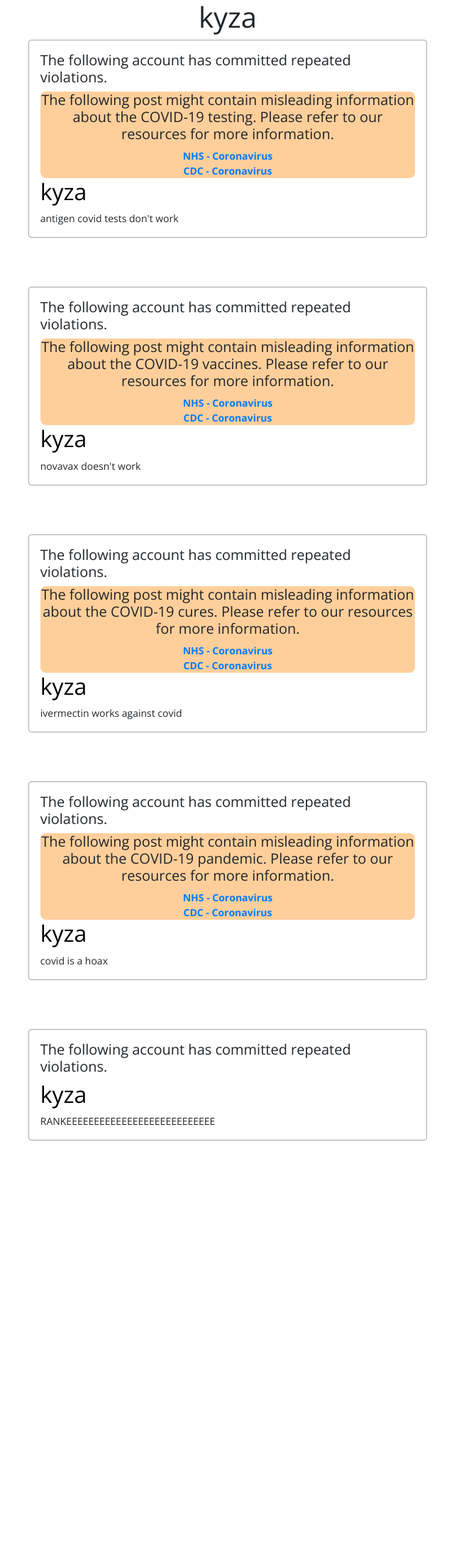
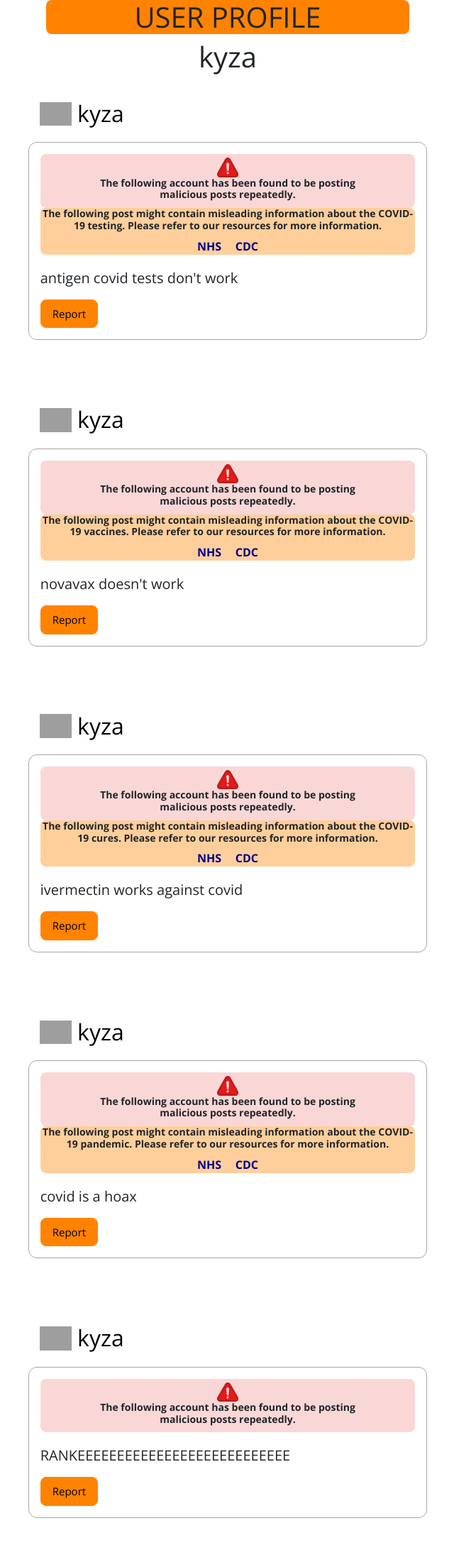
Before and after one commit to Miza-web/PostZone, a Flask app: a page that uses templates/user_profile.html in a window 1280 px wide. Shown: the part 75-2283 px from the top of the page at 71% size, without its empty margins (319-959 px from the left). Before the commit the page ends 1682 px from the top, so only its background shows below. Run offline with Flask 3, Linux system fonts and the light colour scheme; a user stored in the database is signed in; data comes from the database, SQL or seed files in the repository; some libraries are stand-ins or nearby versions; grey boxes are pictures that could not be loaded.

Commit message:
applied new post display to all pages

```diff
--- a/static/css/style.css
+++ b/static/css/style.css
@@ -223,3 +223,12 @@ padding-top: 20px;
   color: darkblue;
   font-size: 16px;
 }
+.user_profile {
+  background-color: #ffffff;
+  padding-bottom: 5px;
+}
+.profile_header {
+  background-color: #ff8300;
+  width: 40%;
+  border-radius: 8px;
+}
--- a/templates/index.html
+++ b/templates/index.html
@@ -34,7 +34,6 @@ toastr.success('Thank you!', 'We have received your report.');
   </div>
     <div class="col-8 pt-3 text-center">
       <form action="{{ url_for('post_submit') }}" method="POST" id="post_form">
-        <input class="mb-2" type="text" placeholder="Title" name="title" style="width: 40%" required/><br>
         <textarea placeholder="Post content" form="post_form" name="content" style="height: 100px; width: 40%" required></textarea>
         <br/>
         <input type="submit" value="Submit Post" />
--- a/templates/post_database.html
+++ b/templates/post_database.html
@@ -10,7 +10,6 @@ toastr.success('Post deleted.', 'Success!');
     <table class="table">
         <tr>
             <td>ID</td>
-            <td>Title</td>
             <td>Content</td>
             <td>Author</td>
             <td>Date</td>
@@ -19,7 +18,6 @@ toastr.success('Post deleted.', 'Success!');
         <tr>
             {% for post in post_table %}
             <td>{{post.ID}}</td>
-            <td>{{post.title}}</td>
             <td>{{post.content}}</td>
             <td>{{post.by_user}}</td>
             <td>{{post.created_at}}</td>
--- a/templates/report_database.html
+++ b/templates/report_database.html
@@ -11,7 +11,6 @@ toastr.success('Report reviewed & post updated.', 'Success!');
     <table class="table">
         <tr>
             <td>ID</td>
-            <td>Title</td>
             <td>Content</td>
             <td>Author</td>
             <td>Date</td>
@@ -22,7 +21,6 @@ toastr.success('Report reviewed & post updated.', 'Success!');
         <tr>
             {% for post in report_table %}
             <td>{{post.ID}}</td>
-            <td>{{post.title}}</td>
             <td>{{post.content}}</td>
             <td>{{post.by_user}}</td>
             <td>{{post.created_at}}</td>
--- a/templates/user_profile.html
+++ b/templates/user_profile.html
@@ -2,55 +2,85 @@
 {% include "nav.html" %}
 {% block content %}{% endblock %}
 
-<center><h1>{{ user.username }}</h1></center>
+<center>
+  <div class="user_profile">
+  <h1 class="profile_header">USER PROFILE</h1>
+  <h1>{{ user.username }}</h1>
+  </div>
+</center>
 
 <div class="container-fluid">
     <div class="row h-500">
     </div>
-    {% for user_post in user_posts %}
-    <div class="mx-auto posts p-3 mb-5 rounded post_display">
-      {% if user_post.blacklisted == "yes" %}
-      <h5>The following account has committed repeated violations.</h5>
+    {% for post in user_posts %}
+    <div class="mx-auto post_username p-3">
+      <img src="../static/assets/default_icon.png" style="width:45px"><a class="post_username" href="{{ url_for('user_profile', username=post.by_user) }}">
+        {{ post.by_user }}
+      </a>
+    </div>
+    <div class="mx-auto posts p-3 mb-5 post_display">
+    {% if post.blacklisted == "yes" %}
+    <center>
+      <div class="blacklist_msg">
+      <img src="../static/assets/red-alert-icon.png" style="width:30px">
+      <h5 class="acc_blacklist">The following account has been found to be posting malicious posts repeatedly.</h5>
+      </div>
+    </center>
     {% endif %}
-      {% if user_post.flag_covid == "yes" %}
+    {% if post.flag_covid == "yes" %}
     <div class="flagged_post">
-        <h5>The following post might contain misleading information about the COVID-19 pandemic. Please refer to our resources for more information.</h5>
-        <a href="https://www.nhs.uk/conditions/coronavirus-covid-19/">NHS - Coronavirus </a><br>
-        <a href="https://www.cdc.gov/coronavirus/2019-ncov/index.html">CDC - Coronavirus</a>
+      <h5 class="flagged_post">The following post might contain misleading information about the COVID-19 pandemic. Please refer to our resources for more information.</h5>
+      <a class="resources" href="https://www.nhs.uk/conditions/coronavirus-covid-19/">NHS</a>
+      <a class="resources" href="https://www.cdc.gov/coronavirus/2019-ncov/index.html">CDC</a>
     </div>
     {% endif %}
-      {% if user_post.flag_vaccine == "yes" %}
+    {% if post.flag_vaccine == "yes" %}
     <div class="flagged_post">
-        <h5>The following post might contain misleading information about the COVID-19 vaccines. Please refer to our resources for more information.</h5>
-        <a href="https://www.nhs.uk/conditions/coronavirus-covid-19/">NHS - Coronavirus </a><br>
-        <a href="https://www.cdc.gov/coronavirus/2019-ncov/index.html">CDC - Coronavirus</a>
+      <h5 class="flagged_post">The following post might contain misleading information about the COVID-19 vaccines. Please refer to our resources for more information.</h5>
+      <a class="resources" href="https://www.nhs.uk/conditions/coronavirus-covid-19/">NHS</a>
+      <a class="resources" href="https://www.cdc.gov/coronavirus/2019-ncov/index.html">CDC</a>
     </div>
     {% endif %}
-      {% if user_post.flag_cures == "yes" %}
+    {% if post.flag_cures == "yes" %}
     <div class="flagged_post">
-        <h5>The following post might contain misleading information about the COVID-19 cures. Please refer to our resources for more information.</h5>
-        <a href="https://www.nhs.uk/conditions/coronavirus-covid-19/">NHS - Coronavirus </a><br>
-        <a href="https://www.cdc.gov/coronavirus/2019-ncov/index.html">CDC - Coronavirus</a>
+      <h5 class="flagged_post">The following post might contain misleading information about the COVID-19 cures. Please refer to our resources for more information.</h5>
+      <a class="resources" href="https://www.nhs.uk/conditions/coronavirus-covid-19/">NHS</a>
+      <a class="resources" href="https://www.cdc.gov/coronavirus/2019-ncov/index.html">CDC</a>
     </div>
     {% endif %}
-      {% if user_post.flag_tests == "yes" %}
+    {% if post.flag_tests == "yes" %}
     <div class="flagged_post">
-        <h5>The following post might contain misleading information about the COVID-19 testing. Please refer to our resources for more information.</h5>
-        <a href="https://www.nhs.uk/conditions/coronavirus-covid-19/">NHS - Coronavirus </a><br>
-        <a href="https://www.cdc.gov/coronavirus/2019-ncov/index.html">CDC - Coronavirus</a>
+      <h5 class="flagged_post">The following post might contain misleading information about the COVID-19 testing. Please refer to our resources for more information.</h5>
+      <a class="resources" href="https://www.nhs.uk/conditions/coronavirus-covid-19/">NHS</a>
+      <a class="resources" href="https://www.cdc.gov/coronavirus/2019-ncov/index.html">CDC</a>
     </div>
     {% endif %}
-        {% if user_post.flagged == "yes" %}
-        <div class="flagged_post">
-          <h5>The following post might contain misleading information about the COVID-19 pandemic. Please refer to our resources for more information.</h5>
-          <a href="https://www.nhs.uk/conditions/coronavirus-covid-19/">NHS - Coronavirus </a><br>
-          <a href="https://www.cdc.gov/coronavirus/2019-ncov/index.html">CDC - Coronavirus</a>
-        </div>
-        {% endif %}
-    <h4 class="post_username">{{ user_post.by_user }}</h4>
-    <h5 class="post_title">{{ user_post.title }}</h5>
-    {{ user_post.content }}<br/>
+    <br>
+    <h5>{{ post.content }}</h5>
+    <button type="button" class="report_button" data-toggle="modal" data-target="#reportModal{{ post.ID }}">Report</button>
     </div>
     <br/>
+    <div class="modal fade" id="reportModal{{ post.ID }}" tabindex="-1" role="dialog" aria-labelledby="reportModalLabel{{ post.ID }}">
+      <div class="modal-dialog" role="document">
+        <div class="modal-content">
+          <div class="modal-header">
+            <h5 class="modal-title" id="reportModalLabel{{ post.ID }}">Report Post</h5>
+            <button class="close" data-dismiss="modal" aria-label="Close">
+              <span aria-hidden="true">&times;</span>
+            </button>
+          </div>
+          <div class="modal-body">
+            <form method="post" action="{{ url_for('post_report', post_ID=post.ID) }}">
+              <input type="hidden" name="post_ID" value="{{ post.ID }}">
+              <div class="form-group">
+                <label for="report_message">Report Message:</label>
+                <textarea class="form-control" id="report_message" name="report_message"></textarea>
+              </div>
+              <button type="submit" class="btn btn-primary">Submit</button>
+            </form>
+          </div>
+        </div>
+      </div>
+    </div>
     {% endfor %}
 </div>
```
Also changed, not shown: templates/post_search.html (+50 -25 lines), templates/posts.html (+8 -7 lines), templates/profile.html (+32 -25 lines). Lines whose indentation alone changed are shown as unchanged.
